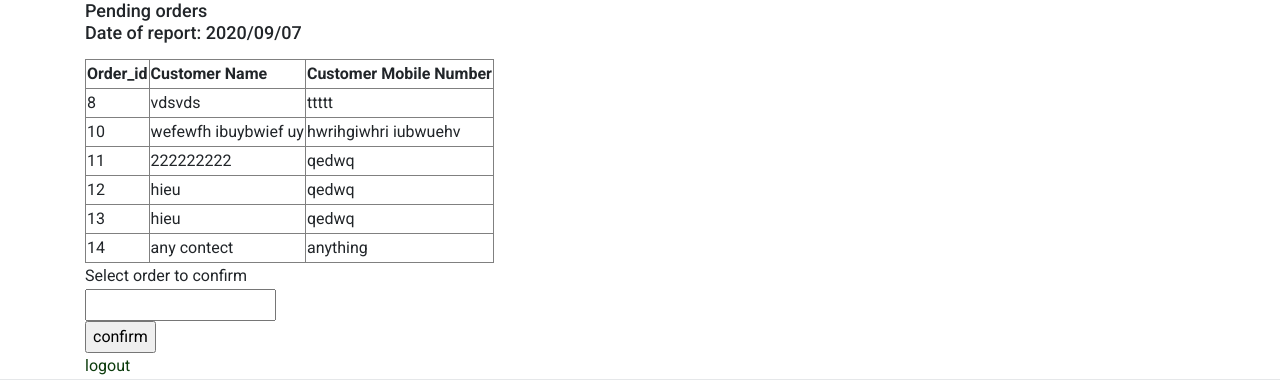
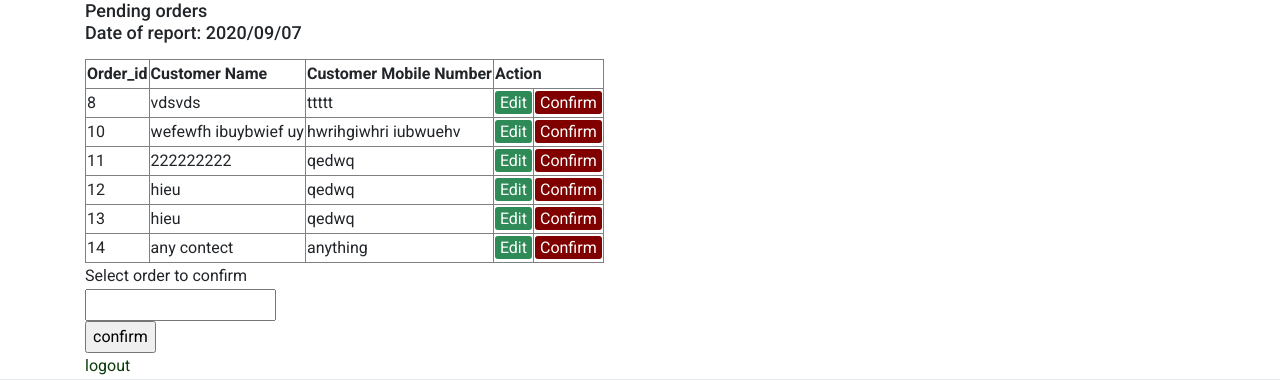
Before and after one commit to tgh1107/Triton-Global-Shipping, a PHP site: the page made by web/PendingOrder.php in a window 1280 px wide. Shown: the part 95-475 px from the top of the page. Run offline with PHP 8.4, Linux system fonts and the light colour scheme; a user stored in the database is signed in; data comes from the database, SQL or seed files in the repository; some libraries are stand-ins or nearby versions.

Commit message:
edit some files

```diff
--- a/web/PendingOrder.php
+++ b/web/PendingOrder.php
@@ -33,11 +33,29 @@
 		<meta name="viewport" content="width=device-width,initial-scale=1,shrink-to-fit=no">
 		<title>Pending Orders</title>
 		<link rel="stylesheet" href="./css/vendor.css">
-		<link rel="stylesheet" href="./css/main.css">
+		<link rel="stylesheet" href="./css/main.css?v=111">
 		<link rel="stylesheet" href="./css/style.css">
 		<link rel="stylesheet" href="./css/font-awesome.css">
 
 		<script src="http://code.jquery.com/jquery-1.11.1.min.js"></script>
+		<style>
+
+		.edit_btn {
+			text-decoration: none;
+			padding: 2px 5px;
+			background: #2E8B57;
+			color: white;
+			border-radius: 3px;
+		}
+
+		.confirm_btn {
+			text-decoration: none;
+			padding: 2px 5px;
+			color: white;
+			border-radius: 3px;
+			background: #800000;
+		}
+		</style>
     </head>
     <body>
 	<!--NAVIGATION-->
@@ -88,27 +106,29 @@
                     <td>Order_id</</td>
                     <td>Customer Name</td>
                     <td>Customer Mobile Number</td>
+					<th colspan="2">Action</th>
                 </tr>
             </thread>
             <tbody>
                 <?php
                 if (mysqli_num_rows($result)>0){
-                    while ($row = mysqli_fetch_assoc($result)){
-                    ?>
+                    while ($row = mysqli_fetch_assoc($result)){  ?>
                     <tr>
                         <td><?php echo $row['OrderID']?></td>
                         <td><?php echo $row['CusName']?></td>
                         <td><?php echo $row['CusMobile']?></td>
-                        <?php
+                        <td>
+							<a href="PendingOrder.php?edit=<?php echo $row['OrderID']; ?>" class="edit_btn" >Edit</a>
+						</td>
+						<td>
+							<a href="PendingOrder.php?confirm=<?php echo $row['OrderID']; ?>" class="confirm_btn">Confirm</a>
+						</td>
 
-
-                    };
-                        ?>
+				<?php
+					};
+					?>
                     </tr>
-                    <?php
-
-                }
-                ?>
+                <?php } ?>
             </tbody>
         </table>
         <form method="post">
@@ -117,7 +137,7 @@
             <input type="submit" value="confirm" name="abc">
 
             <?php
-            require './service/database_connection.php';
+            require_once './service/config.php';
             if(isset($_POST['abc'])){
                 $update = $_POST['update'];
                     $sql1= "UPDATE `orderlist` SET `OrderTrack`= '1' WHERE OrderID = '$update'";
--- a/web/css/main.css
+++ b/web/css/main.css
@@ -126,3 +126,19 @@ background-color:#E5E7E9;
 .form_title{
     margin-left: 3%;
 }
+
+.edit_btn {
+    text-decoration: none;
+    padding: 2px 5px;
+    background: #2E8B57;
+    color: white;
+    border-radius: 3px;
+}
+
+.confirm_btn {
+    text-decoration: none;
+    padding: 2px 5px;
+    color: white;
+    border-radius: 3px;
+    background: #800000;
+}
```
Also changed, not shown: web/OrderManagement.php (+7 -0 lines).
